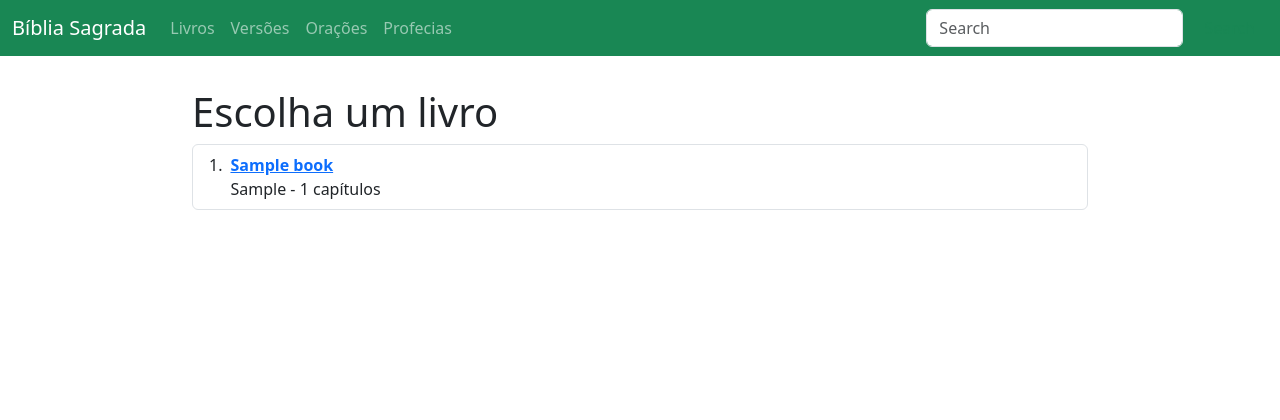
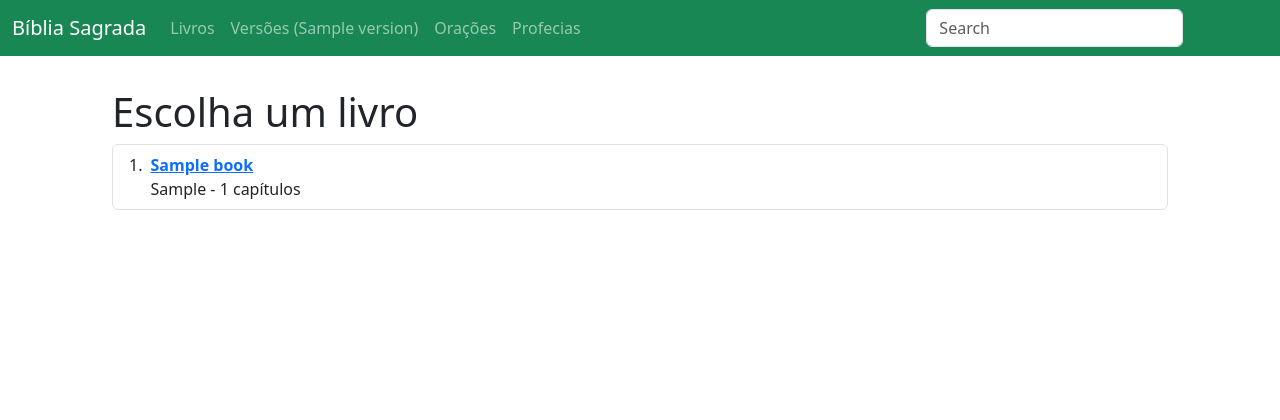
Before and after one commit to wesinalves/bible-api, a Django app: template webapp/templates/book.html in a window 1280 px wide. Shown: the top 420 px of the page. Run offline with Django 4.2, Linux system fonts and the light colour scheme; tables that the repository leaves empty hold one stand-in row (values such as "Sample post"); the template is opened without the code that fills it: values that come from a table or form of the project are taken from there, most other values are stand-ins (such as "Sample title", 1, 10 or a date in 2020); data that the repository does not hold is empty; some libraries are stand-ins or nearby versions.

Commit message:
update version page

```diff
--- a/templates/base.html
+++ b/templates/base.html
@@ -12,6 +12,9 @@
     {% bootstrap_javascript %}
 
     {% bootstrap_messages %}
+
+    <script src="https://ajax.googleapis.com/ajax/libs/jquery/2.1.3/jquery.min.js" type="text/javascript"></script>
+
 
     <title>A Bíblia Sagrada</title>
 
@@ -28,7 +31,7 @@
 
 
         .cover-container {
-            max-width: 60em;
+            max-width: 70em;
         }
 
 
@@ -75,7 +78,7 @@
                 <a class="nav-link {% if url_name == 'books' %}active{% endif %}" href={% url 'books' %}>Livros</a>
               </li>
               <li class="nav-item">
-                <a class="nav-link {% if url_name == 'versions' %}active{% endif %}" href={% url 'versions' %}>Versões</a>
+                <a class="nav-link {% if url_name == 'versions' %}active{% endif %}" href={% url 'versions' version %}>Versões ({{ version }})</a>
               </li>
               <li class="nav-item">
                 <a class="nav-link" href="#">Orações</a>
--- a/webapp/templates/version.html
+++ b/webapp/templates/version.html
@@ -6,11 +6,11 @@
         <h1>Versões disponíveis da bíblia.</h1>
 
         <ol class="list-group list-group-numbered">
-            {% for version in versions %}
+            {% for v in versions %}
             <li class="list-group-item d-flex justify-content-between align-items-start">
                 <div class="ms-2 me-auto">
-                  <div class="fw-bold"><a href="#"> {{ version.name }} </a></div>
-                  {{ version.abbreviation }} - {{ version.idiom.name}}
+                  <div class="fw-bold"><a href={% url 'versions' v.abbreviation %}> {{ v.name }} </a></div>
+                  {{ v.abbreviation }} - {{ v.idiom.name}}
                 </div>
               </li>
             {% endfor %}
```
